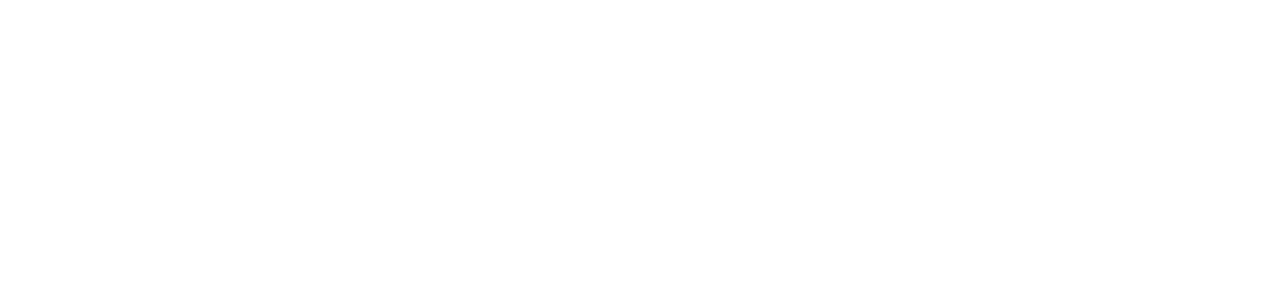
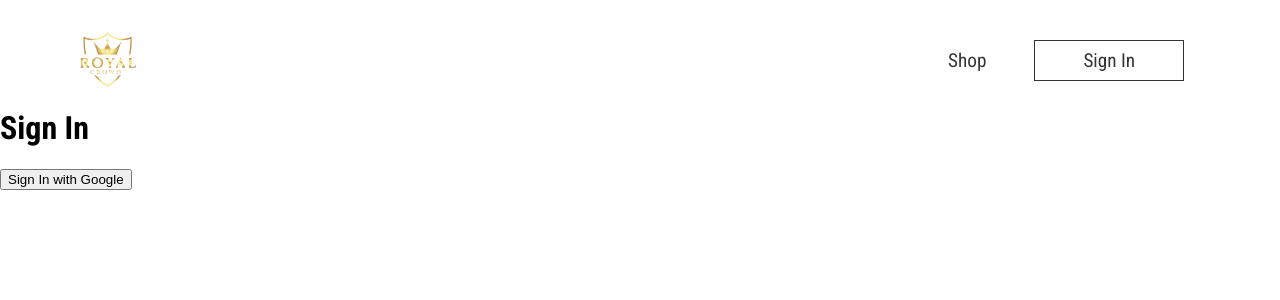
Before and after one commit to mohamadyaserakbari/crownshop, a React (Create React App) app: page /sign-in in a window 1280 px wide. Before the commit this address had no page. Shown: the top 300 px of the page. Built offline with nearby package versions, Linux system fonts and the light colour scheme; a web font is replaced by a local one.

Commit message:
added firebase and our sign-in component as well as firebase utils and brought in firebase library.

```diff
--- a/package.json
+++ b/package.json
@@ -3,9 +3,11 @@
   "version": "0.1.0",
   "private": true,
   "dependencies": {
+    "@supabase/supabase-js": "^2.4.1",
     "@testing-library/jest-dom": "^5.16.5",
     "@testing-library/react": "^13.4.0",
     "@testing-library/user-event": "^13.5.0",
+    "firebase": "^9.16.0",
     "react": "^18.2.0",
     "react-dom": "^18.2.0",
     "react-router-dom": "^6.7.0",
--- a/src/App.js
+++ b/src/App.js
@@ -1,6 +1,7 @@
 import { Routes, Route} from "react-router-dom";
 import Nav from './routes/navigation/nav.component'
 import Home from './routes/home/home.component';
+import SignIn from "./routes/sign-in/sign-in.component";
 
 
 
@@ -20,6 +21,7 @@
       <Route path="/" element={<Nav />}>
         <Route index element={<Home />} />
         <Route path="shop" element={<Shop />} />
+        <Route path="sign-in" element={<SignIn />} />
       </Route>
     </Routes>
   );
--- a/src/routes/navigation/nav.component.jsx
+++ b/src/routes/navigation/nav.component.jsx
@@ -14,6 +14,9 @@
           <Link className="nav-link" to="/shop">
             Shop
           </Link>
+          <Link className="nav-link signin" to="/sign-in">
+            Sign In
+          </Link>
         </div>
       </div>
       <Outlet />
--- a/src/routes/navigation/nav.style.scss
+++ b/src/routes/navigation/nav.style.scss
@@ -3,7 +3,7 @@
   width: 100%;
   display: flex;
   justify-content: space-between;
-    margin-top:2rem;
+  margin-top: 2rem;
 
   .logo-container {
     height: 56px;
@@ -19,9 +19,25 @@
     justify-content: flex-end;
 
     .nav-link {
-        margin-right: 5rem;
+      margin-right: 3rem;
       cursor: pointer;
       font-size: 1.2rem;
+
+      &:last-child {
+        margin-right: 6rem;
       }
     }
+
+    .signin {
+      padding: .5rem 3rem;
+      border: 1px solid black;
+
+      &:hover{
+        background-color: black;
+        color: white;
+        transition-delay: .4s;
       }
+    }
+
+  }
+}
--- /dev/null
+++ b/src/routes/sign-in/sign-in.component.jsx
@@ -0,0 +1,19 @@
+import {
+  signInWithGooglePopup,
+  createUserDocFromAuth,
+} from "../utils/firebase/firebase.utils";
+
+const SignIn = () => {
+  const logGoogleUser = async () => {
+    const { user } = await signInWithGooglePopup();
+    const userDocRef = await createUserDocFromAuth(user);
+  };
+  return (
+    <div>
+      <h1>Sign In</h1>
+      <button onClick={logGoogleUser}>Sign In with Google</button>
+    </div>
+  );
+};
+
+export default SignIn;
--- /dev/null
+++ b/src/routes/utils/firebase/firebase.utils.js
@@ -0,0 +1,54 @@
+import { initializeApp } from 'firebase/app';
+import { getAuth, signInWithRedirect, signInWithPopup, GoogleAuthProvider } from 'firebase/auth';
+import { getFirestore, doc, getDoc, setDoc } from 'firebase/firestore'
+
+
+// Your web app's Firebase configuration
+const firebaseConfig = {
+    apiKey: "AIzaSyAfowUk2_bs9gL-sjwtETH9wB1_I-WrBu8",
+    authDomain: "crown-shop-db-be788.firebaseapp.com",
+    projectId: "crown-shop-db-be788",
+    storageBucket: "crown-shop-db-be788.appspot.com",
+    messagingSenderId: "849985651844",
+    appId: "1:849985651844:web:2121614cf778691cc72ed1"
+};
+
+// Initialize Firebase
+const firebaseApp = initializeApp(firebaseConfig);
+
+// GoogleAuthProvider() is a class from google authniziation and i shold say provider is going to use for other auth too.
+const provider = new GoogleAuthProvider();
+
+provider.setCustomParameters({
+    prompt: "select_account" // We say to user you should choose an account
+});
+
+
+export const auth = getAuth(); // Create instanse and communicate with firebase too.
+export const signInWithGooglePopup = () => signInWithPopup(auth, provider); // Export SignIn with popup.
+
+
+export const db = getFirestore();
+
+// access to database
+export const createUserDocFromAuth = async (userAuth) => {
+    const userDocRef = doc(db, 'users', userAuth.uid); // doc arguments > 1-Database 2-Collection 3-identifier
+    const userSnapshot = await getDoc(userDocRef); // Snap Shot is this data > return user identifier and exists(t/f)
+    // if user data desn't exists: Create / set the document with the data from userAuth in my collection
+    if (!userSnapshot.exists()) {
+        const { displayName, email } = userAuth;
+        const createdAt = new Date(); // this createdAt is for we want to know when user SignIn
+        try {
+            await setDoc(userDocRef, {
+                displayName,
+                email,
+                createdAt
+            });
+        } catch (error) {
+            console.log('error creating the user', error.message);
+        }
+    }
+
+    // if user data exists: return userDocRef
+    return userDocRef;
+}
```
Also changed, not shown: 1 other file (tests, documents, lock files or other folders). Lines whose indentation alone changed are shown as unchanged.
